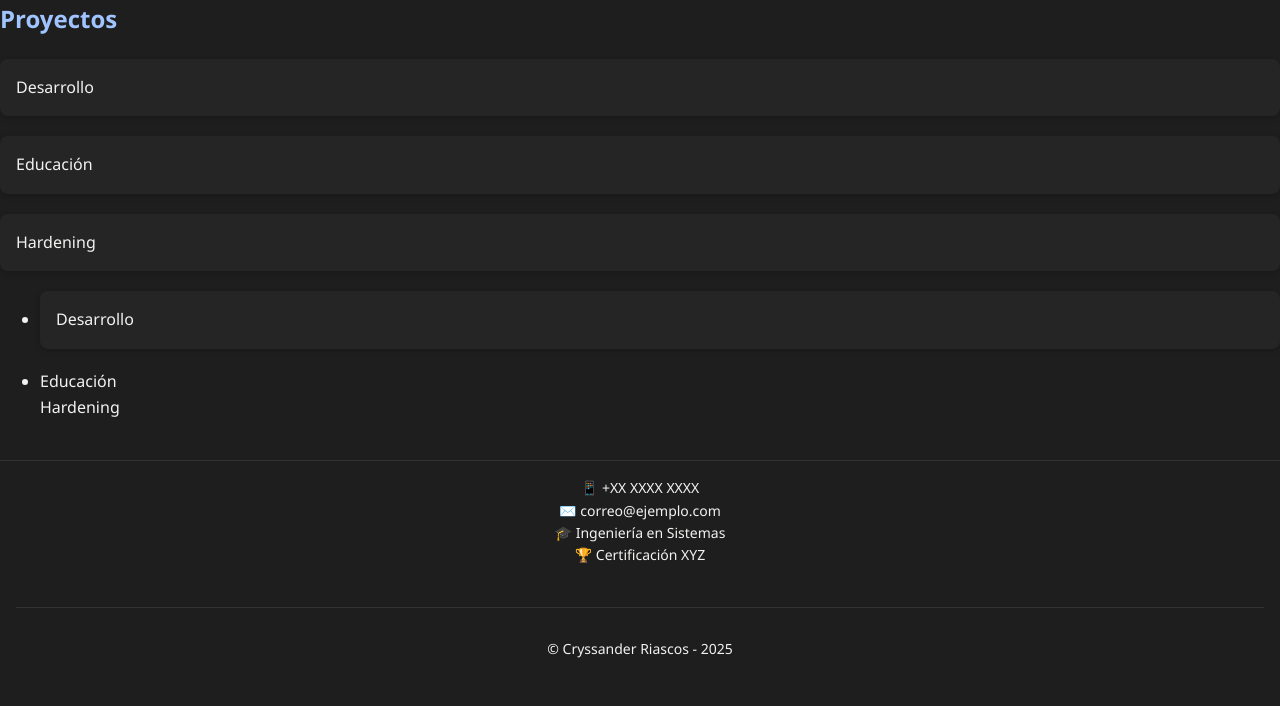
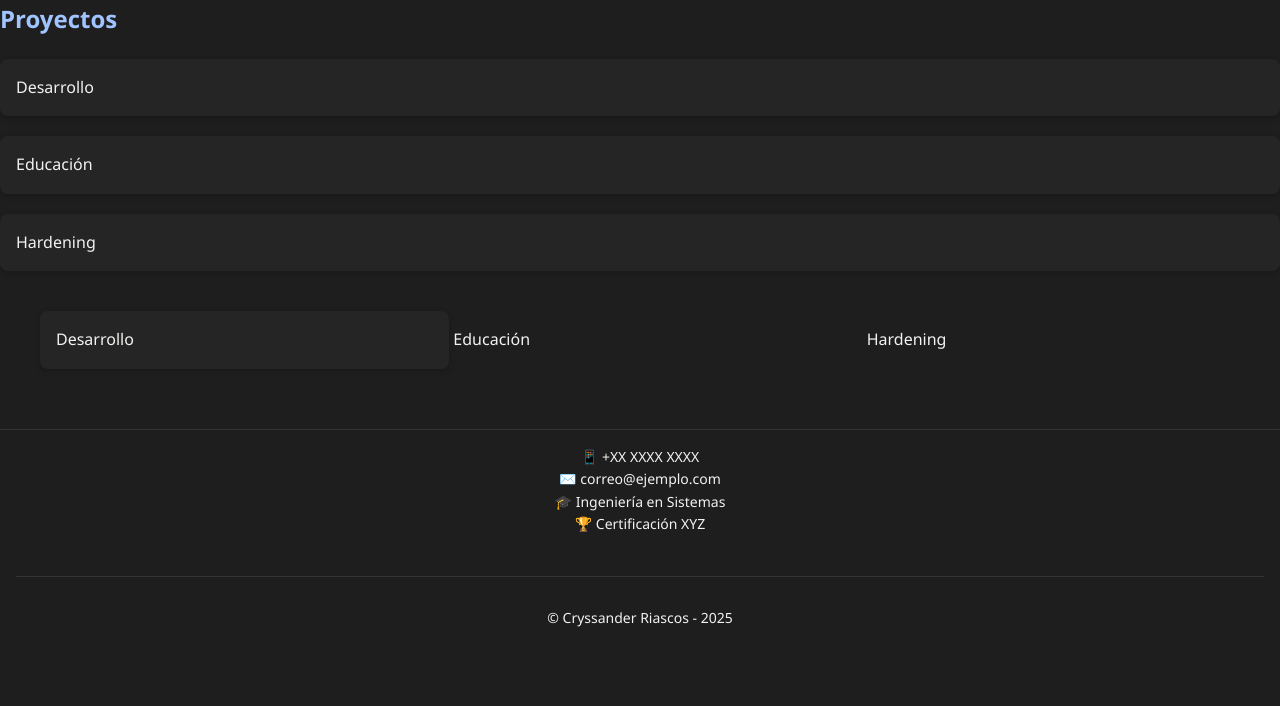
Before and after one commit to rlaricorcontinental/grupo8nrc23730, a Jekyll site: the page built from TM638231/index2.md, in a window 1280 px wide. Shown: the part 492-1198 px from the top of the page. Built offline with Jekyll 4.4.1, drawn with Linux system fonts in a browser that asks for light colours; after the commit the page ends 1167 px from its top, so only the background shows below that.

Commit message:
Update tm638231-index.html

```diff
--- a/_layouts/tm638231-index.html
+++ b/_layouts/tm638231-index.html
@@ -27,8 +27,8 @@
             <div class="card">Hardening</div>
         </div>
         <ul>
-          <li class="card": inline-block; width: 33%;">Desarrollo</li>
-          <li style="card: inline-block; width: 33%;">Educación</li>
+          <li style="display: inline-block; width: 33%;"><div class="card">Desarrollo</div></li>
+          <li style="display: inline-block; width: 33%;">Educación</li>
           <li style="display: inline-block; width: 33%;">Hardening</li>
         </ul>
     </section>
```
